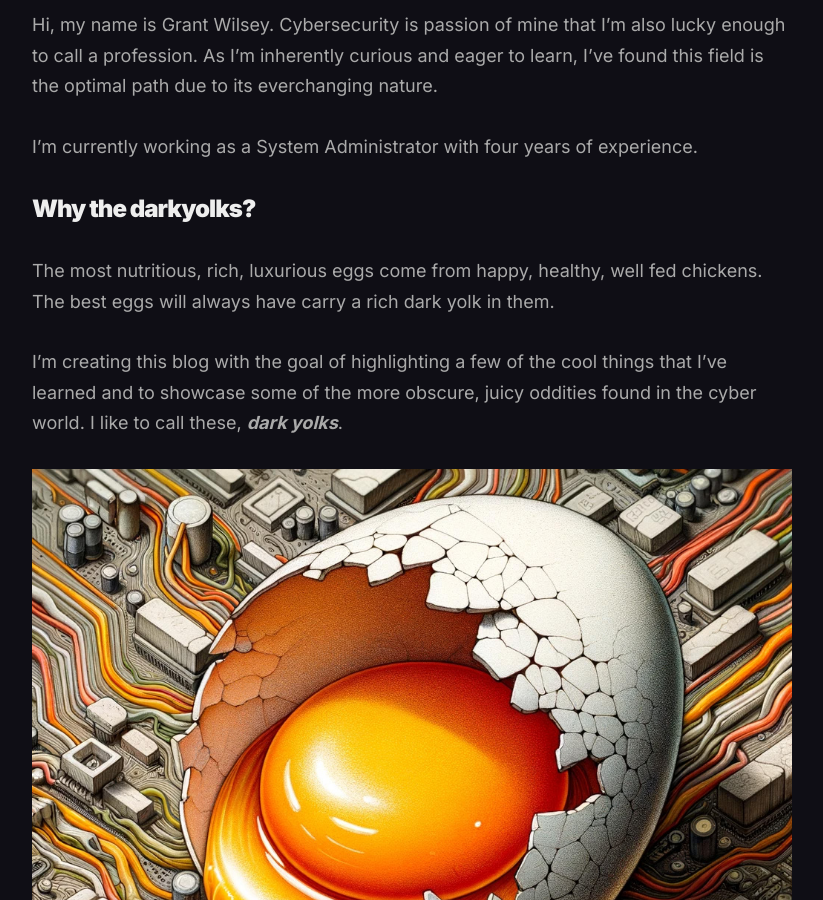
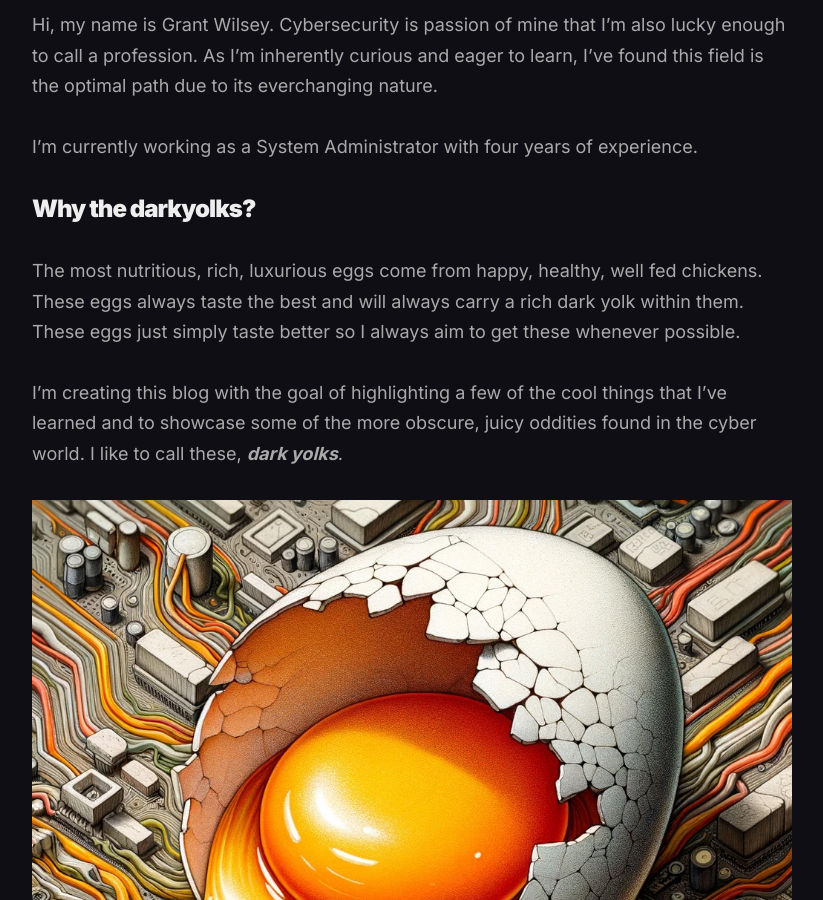
Before and after one commit to darkyolks/darkyolks.com, a Jekyll site: the page built from _pages/about.md, in a window 1280 px wide and 900 px high, scrolled down 686 px. Shown: the whole window, without its empty margins (228-1051 px from the left). Built offline with Jekyll 4.4.1, drawn with Linux system fonts in a browser that asks for light colours; nearby versions of some CDN libraries.

Commit message:
Update about.md

```diff
--- a/_pages/about.md
+++ b/_pages/about.md
@@ -12,7 +12,7 @@ I'm currently working as a System Administrator with four years of experience.
 
 ### Why the **darkyolks**?
 
-The most nutritious, rich, luxurious eggs come from happy, healthy, well fed chickens. The best eggs will always have carry a rich dark yolk in them.
+The most nutritious, rich, luxurious eggs come from happy, healthy, well fed chickens. These eggs always taste the best and will always carry a rich dark yolk within them. These eggs just simply taste better so I always aim to get these whenever possible.
 
 I'm creating this blog with the goal of highlighting a few of the cool things that I've learned and to showcase some of the more obscure, juicy oddities found in the cyber world. I like to call these, ***dark yolks***.
 
```
